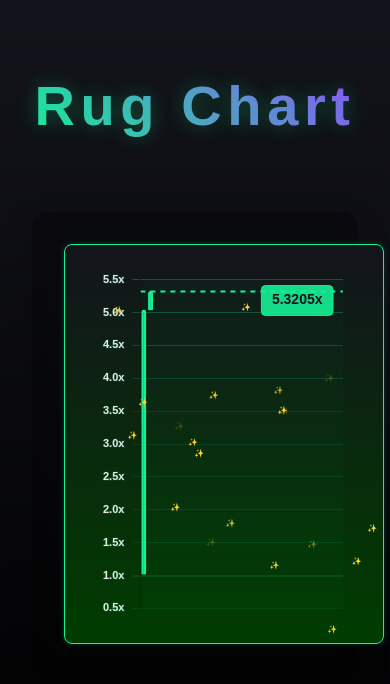
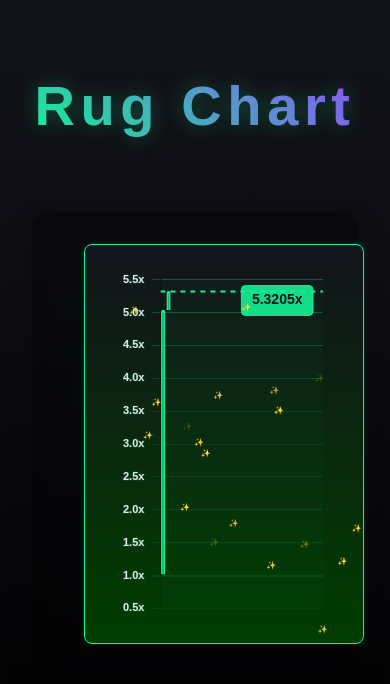
Before and after one commit to ajag408/rugschart, a React app: page / in a window 390 px wide. Shown: the top 684 px of the page. Built offline with nearby package versions, Linux system fonts and the light colour scheme; the HTML template or start-up script is replaced by a standard one.

Commit message:
mobile chart border fix

```diff
--- a/src/components/CandleChart.css
+++ b/src/components/CandleChart.css
@@ -96,6 +96,7 @@
     transition: all 0.3s ease;
 }
 
+
 /* Tooltip customization */
 .chart-tooltip {
     background-color: rgba(19, 20, 27, 0.9) !important;
--- a/src/components/CandleChart.tsx
+++ b/src/components/CandleChart.tsx
@@ -617,12 +617,11 @@ const CandleChart = () => {
 
     // ==================== Render ====================
     return (
-
         <div style={{
             position: 'relative',
             height: '400px',
-            width: '100%',
-            minWidth: '320px',
+            width: 'calc(100% - 40px)',
+            minWidth: '280px',
             backgroundColor: SOLANA_COLORS.dark,
             borderRadius: '8px',
             padding: '20px',
@@ -631,6 +630,7 @@ const CandleChart = () => {
             transition: 'all 0.5s ease',
             border: `1px solid ${rugPulled ? SOLANA_COLORS.warning : SOLANA_COLORS.primary}`,
             boxShadow: `0 0 20px ${rugPulled ? 'rgba(255, 59, 59, 0.2)' : 'rgba(20, 241, 149, 0.2)'}`,
+            margin: '0 20px',
         }}>
             {/* Moon shot effect and message */}
             {showMoonShot && (
```
